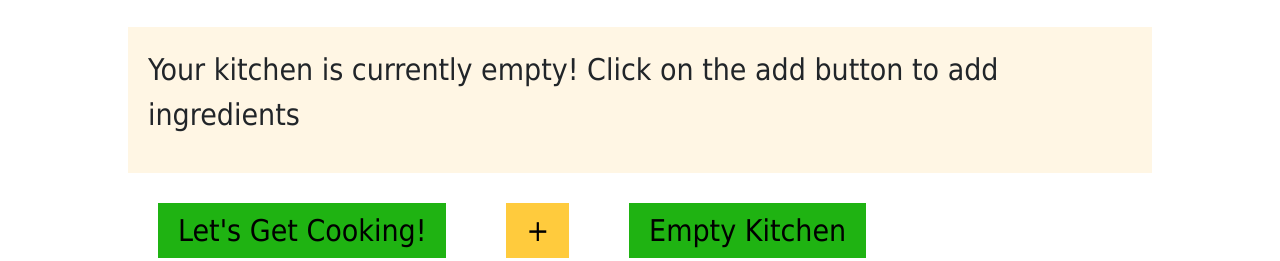
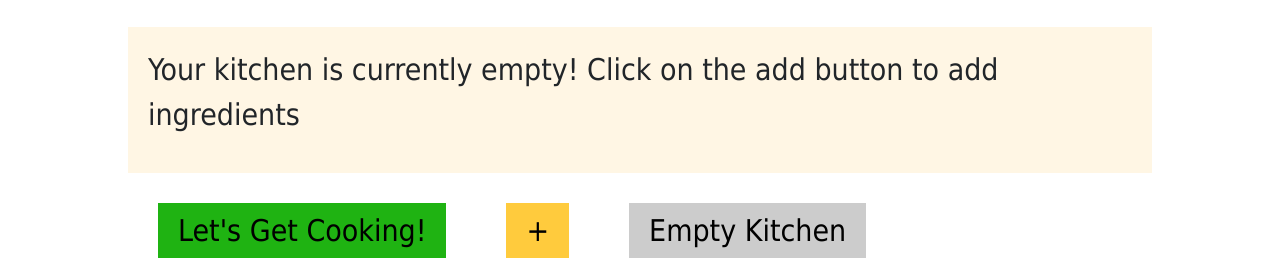
Before and after one commit to jfong02/JEA-KitchenA6, a plain HTML site: page kitchen.html in a window 1280 px wide. Shown: the part 332-593 px from the top of the page. Drawn offline with nearby package versions, Linux system fonts and the light colour scheme.

Commit message:
updated clear kitchen button color

```diff
--- a/css/style.css
+++ b/css/style.css
@@ -193,9 +193,14 @@ header.masthead p {
 	padding-right: 20px;
 	font-size:30px;
 }
+
 #empty-message {
 	font-size:30px;
 	padding:20px;
+}
+
+#clear-kitchen {
+	background: #ccc;
 }
 
 .item-button {
```
